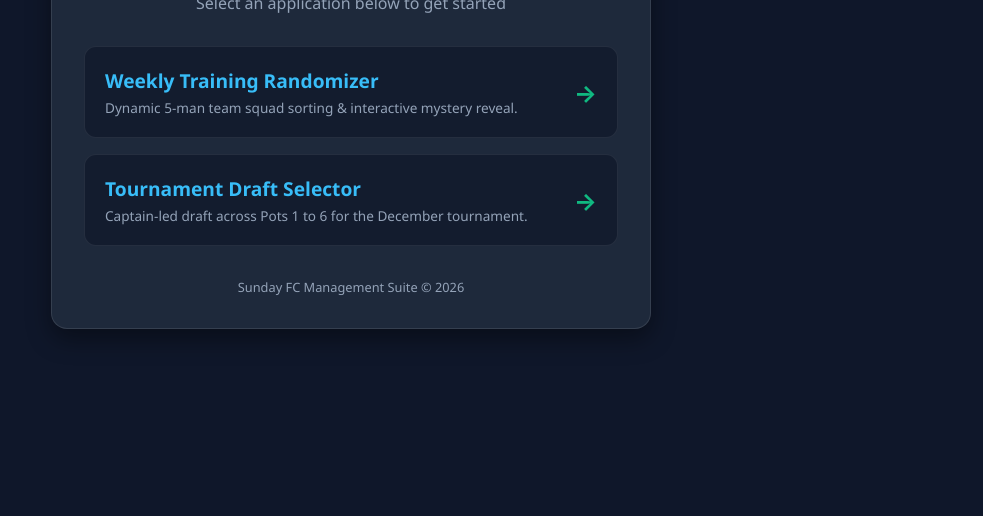
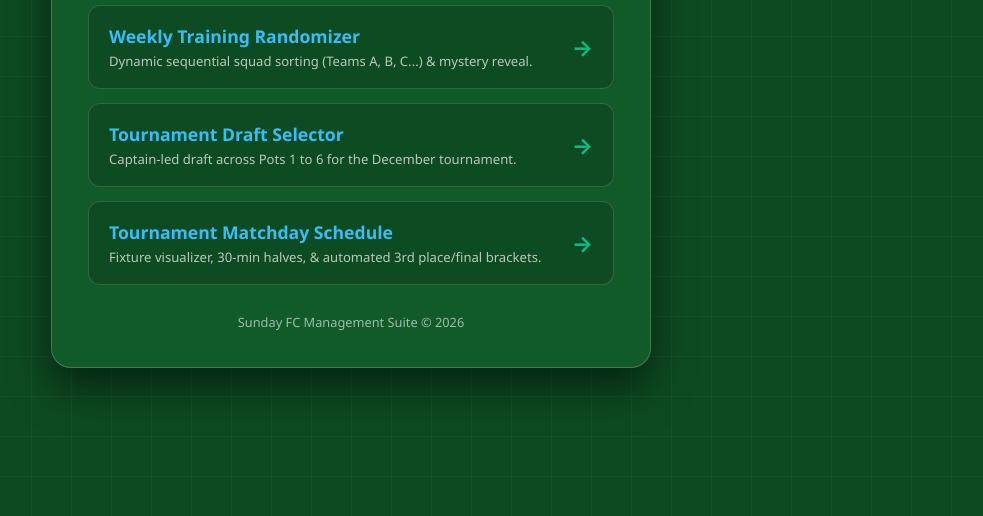
Before and after one commit to iamezendiokwerestanley/sundayFC, a plain HTML site: page index.html in a window 1280 px wide. Shown: the part 284-800 px from the top of the page, without its empty margins (289-1272 px from the left). Drawn offline with Linux system fonts and the light colour scheme.

Commit message:
Refactor styles and update text in index.html
Updated styles and text for improved aesthetics and clarity.

```diff
--- a/index.html
+++ b/index.html
@@ -6,14 +6,15 @@
     <title>Sunday FC - App Hub</title>
     <style>
         :root {
+            --pitch-dark: #0d4a22;
+            --pitch-light: #125c2b;
+            --pitch-line: rgba(255, 255, 255, 0.15);
+            --white: #ffffff;
+            --accent: #38bdf8;
             --primary: #10b981;
             --primary-dark: #059669;
-            --secondary: #1e293b;
-            --bg: #0f172a;
-            --card-bg: #1e293b;
-            --text: #f8fafc;
-            --text-muted: #94a3b8;
-            --accent: #38bdf8;
+            --card-bg: rgba(18, 92, 43, 0.9);
+            --shadow: 0 20px 40px rgba(0, 0, 0, 0.5);
         }
 
         * {
@@ -24,8 +25,12 @@
         }
 
         body {
-            background-color: var(--bg);
-            color: var(--text);
+            background-color: var(--pitch-dark);
+            background-image:
+                linear-gradient(rgba(255,255,255,0.03) 1px, transparent 1px),
+                linear-gradient(90deg, rgba(255,255,255,0.03) 1px, transparent 1px);
+            background-size: 40px 40px;
+            color: var(--white);
             min-height: 100vh;
             display: flex;
             flex-direction: column;
@@ -37,42 +42,28 @@
         .container {
             width: 100%;
             max-width: 600px;
-            background: var(--secondary);
-            border-radius: 16px;
-            padding: 32px;
-            box-shadow: 0 10px 25px rgba(0,0,0,0.4);
-            border: 1px solid rgba(255,255,255,0.1);
+            background: var(--card-bg);
+            border-radius: 20px;
+            padding: 36px;
+            box-shadow: var(--shadow);
+            border: 1px solid rgba(255,255,255,0.2);
             text-align: center;
+            backdrop-filter: blur(12px);
         }
 
-        header {
-            margin-bottom: 32px;
-        }
+        header { margin-bottom: 28px; }
+        header h1 { font-size: 2.2rem; color: #a7f3d0; margin-bottom: 8px; }
+        header p { color: rgba(255,255,255,0.8); font-size: 0.95rem; }
 
-        header h1 {
-            font-size: 2.2rem;
-            color: var(--primary);
-            margin-bottom: 8px;
-        }
-
-        header p {
-            color: var(--text-muted);
-            font-size: 1rem;
-        }
-
-        .nav-grid {
-            display: flex;
-            flex-direction: column;
-            gap: 16px;
-        }
+        .nav-grid { display: flex; flex-direction: column; gap: 14px; }
 
         .nav-card {
-            background: rgba(15, 23, 42, 0.7);
-            border: 1px solid rgba(255,255,255,0.08);
+            background: rgba(13, 74, 34, 0.8);
+            border: 1px solid var(--pitch-line);
             border-radius: 12px;
-            padding: 20px;
+            padding: 18px 20px;
             text-decoration: none;
-            color: var(--text);
+            color: var(--white);
             display: flex;
             align-items: center;
             justify-content: space-between;
@@ -80,37 +71,17 @@
         }
 
         .nav-card:hover {
-            border-color: var(--primary);
+            border-color: var(--accent);
             transform: translateY(-2px);
-            background: rgba(15, 23, 42, 0.9);
+            background: rgba(13, 74, 34, 1);
         }
 
-        .nav-info {
-            text-align: left;
-        }
+        .nav-info { text-align: left; }
+        .nav-info h3 { font-size: 1.1rem; color: var(--accent); margin-bottom: 4px; }
+        .nav-info p { font-size: 0.82rem; color: rgba(255,255,255,0.7); }
+        .nav-arrow { font-size: 1.4rem; color: var(--primary); font-weight: bold; }
 
-        .nav-info h3 {
-            font-size: 1.2rem;
-            color: var(--accent);
-            margin-bottom: 4px;
-        }
-
-        .nav-info p {
-            font-size: 0.85rem;
-            color: var(--text-muted);
-        }
-
-        .nav-arrow {
-            font-size: 1.5rem;
-            color: var(--primary);
-            font-weight: bold;
-        }
-
-        footer {
-            margin-top: 32px;
-            font-size: 0.8rem;
-            color: var(--text-muted);
-        }
+        footer { margin-top: 28px; font-size: 0.8rem; color: rgba(255,255,255,0.6); }
     </style>
 </head>
 <body>
@@ -118,7 +89,7 @@
     <div class="container">
         <header>
             <h1>⚽ Sunday FC Hub</h1>
-            <p>Select an application below to get started</p>
+            <p>Select an application below</p>
         </header>
 
         <div class="nav-grid">
@@ -126,7 +97,7 @@
             <a href="weekly.html" class="nav-card">
                 <div class="nav-info">
                     <h3>Weekly Training Randomizer</h3>
-                    <p>Dynamic 5-man team squad sorting &amp; interactive mystery reveal.</p>
+                    <p>Dynamic sequential squad sorting (Teams A, B, C...) &amp; mystery reveal.</p>
                 </div>
                 <div class="nav-arrow">&rarr;</div>
             </a>
@@ -139,11 +110,18 @@
                 </div>
                 <div class="nav-arrow">&rarr;</div>
             </a>
+
+            <!-- Tournament Matchday Schedule -->
+            <a href="schedule.html" class="nav-card">
+                <div class="nav-info">
+                    <h3>Tournament Matchday Schedule</h3>
+                    <p>Fixture visualizer, 30-min halves, &amp; automated 3rd place/final brackets.</p>
+                </div>
+                <div class="nav-arrow">&rarr;</div>
+            </a>
         </div>
 
-        <footer>
-            Sunday FC Management Suite &copy; 2026
-        </footer>
+        <footer>Sunday FC Management Suite &copy; 2026</footer>
     </div>
 
 </body>
```
